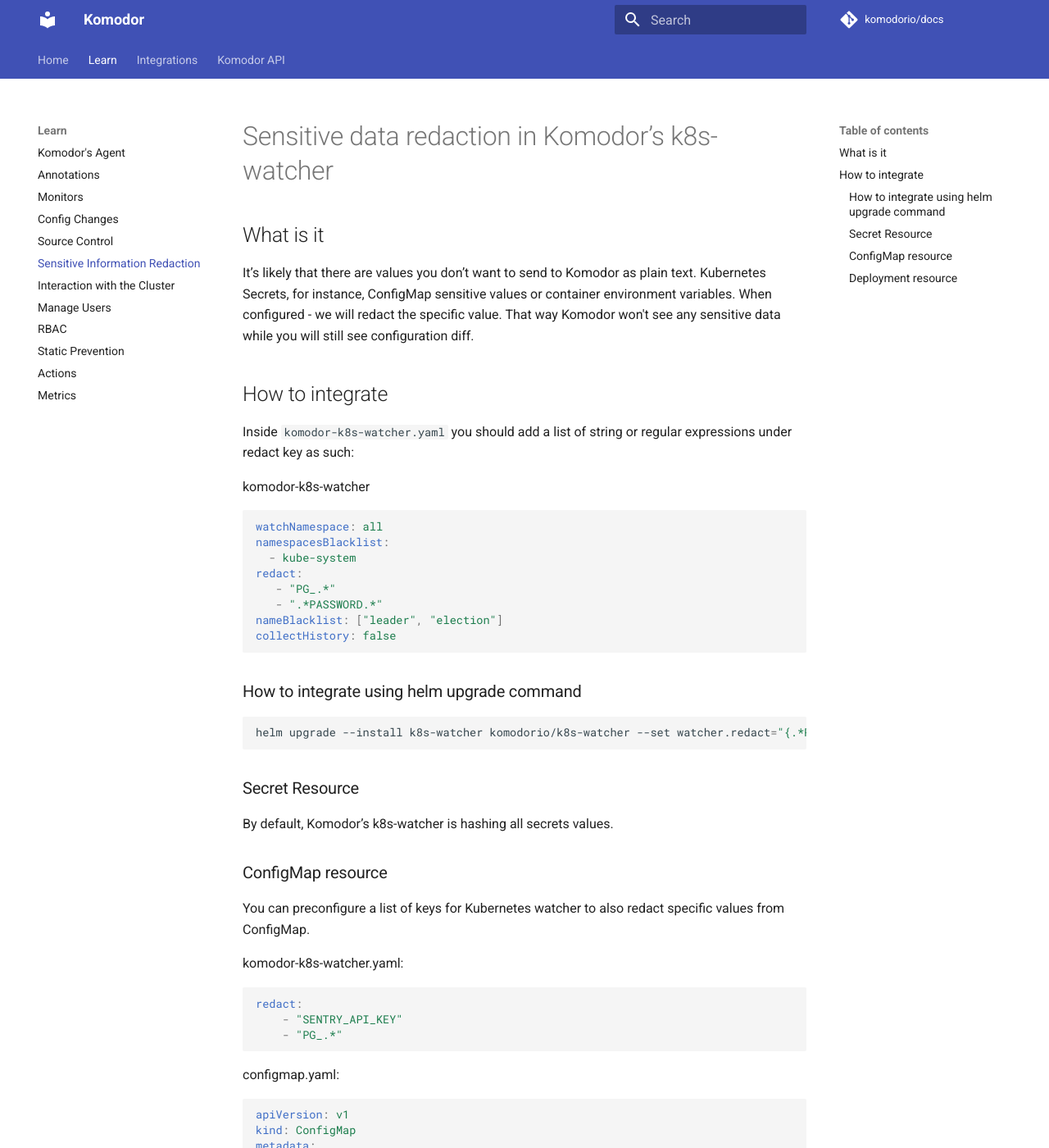
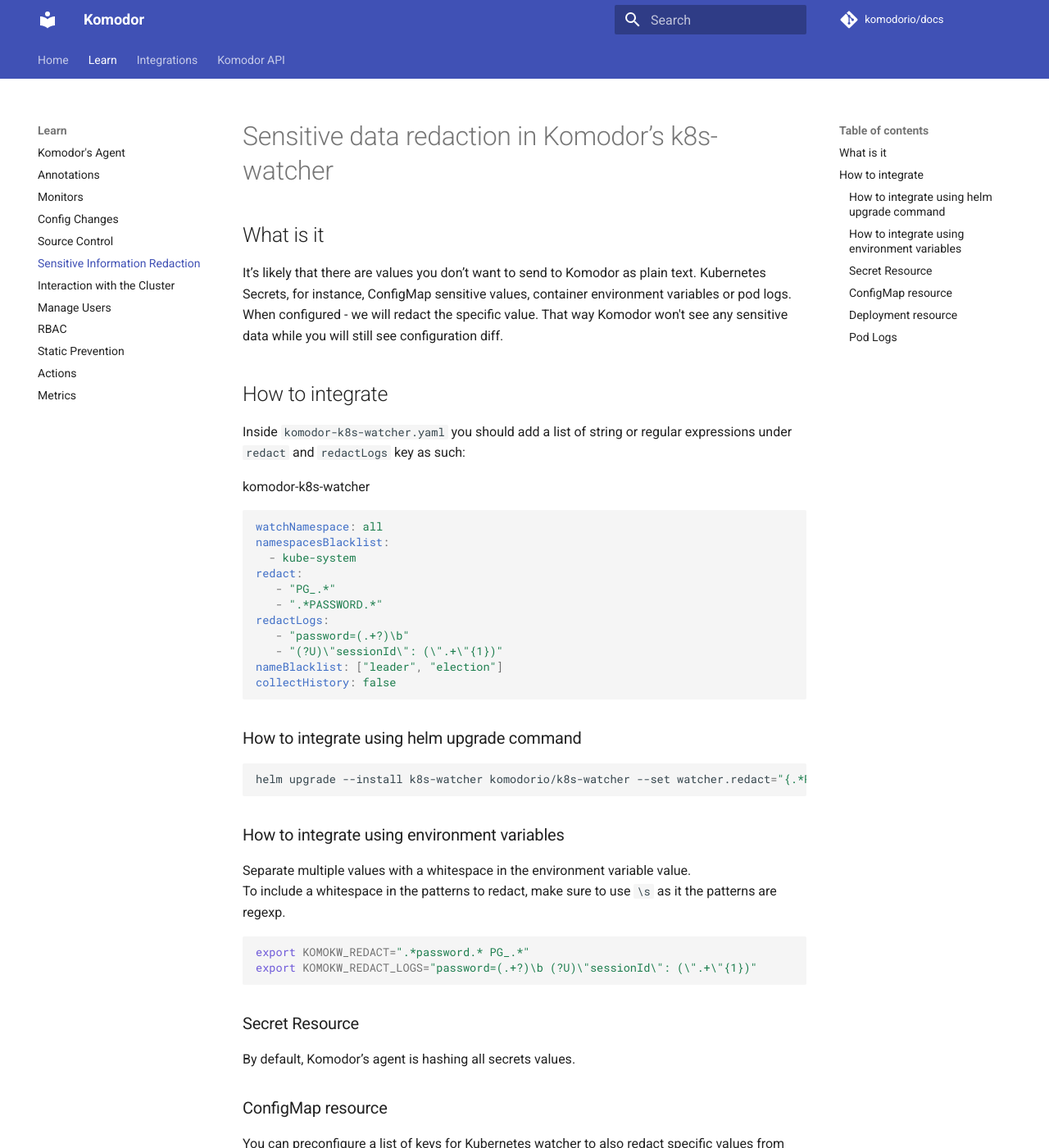
Before and after one commit to komodorio/docs, an MkDocs documentation site: the page built from docs/Learn/Sensitive-Information-Redaction.md, in a window 1280 px wide and 1400 px high. Shown: the whole window at 82% size. Built offline with MkDocs 1.6.1 and Material for MkDocs 9.7.7, drawn with Linux system fonts in a browser that asks for light colours; comment, search, counter and statistics services are not loaded; some of the changed text lies outside the part shown.

Commit message:
feat: add documentation for pod logs redaction

````diff
--- a/docs/Learn/Sensitive-Information-Redaction.md
+++ b/docs/Learn/Sensitive-Information-Redaction.md
@@ -2,12 +2,12 @@
 
 ## What is it
 
-It’s likely that there are values you don’t want to send to Komodor as plain text. Kubernetes Secrets, for instance, ConfigMap sensitive values or container environment variables.
+It’s likely that there are values you don’t want to send to Komodor as plain text. Kubernetes Secrets, for instance, ConfigMap sensitive values, container environment variables or pod logs.
 When configured - we will redact the specific value. That way Komodor won't see any sensitive data while you will still see configuration diff.
 
 ## How to integrate
 
-Inside `komodor-k8s-watcher.yaml` you should add a list of string or regular expressions under redact key as such:
+Inside `komodor-k8s-watcher.yaml` you should add a list of string or regular expressions under `redact` and `redactLogs` key as such:
 
 komodor-k8s-watcher
 ``` yaml
@@ -17,6 +17,9 @@
 redact:
    - "PG_.*"
    - ".*PASSWORD.*"
+redactLogs:
+   - "password=(.+?)\b"
+   - "(?U)\"sessionId\": (\".+\"{1})"
 nameBlacklist: ["leader", "election"]
 collectHistory: false
 ```
@@ -24,11 +27,21 @@
 ### How to integrate using helm upgrade command
 
 ``` bash
-helm upgrade --install k8s-watcher komodorio/k8s-watcher --set watcher.redact="{.*PASSWORD.*,.*password.*,.*KEY.*,.*key.*,.*SECRET.*,.*secret.*}" --set apiKey=<API-KEY> --set watcher.clusterName=<cluster-name> --set watcher.enableAgentTaskExecution=true --set watcher.allowReadingPodLogs=true
+helm upgrade --install k8s-watcher komodorio/k8s-watcher --set watcher.redact="{.*PASSWORD.*,.*password.*,.*KEY.*,.*key.*,.*SECRET.*,.*secret.*}" --set watcher.redactLogs="{password=(.+?)\b,(?U)\"sessionId\": (\".+\"{1})}" --set apiKey=<API-KEY> --set watcher.clusterName=<cluster-name> --set watcher.enableAgentTaskExecution=true --set watcher.allowReadingPodLogs=true
+```
+
+### How to integrate using environment variables
+
+Separate multiple values with a whitespace in the environment variable value.
+To include a whitespace in the patterns to redact, make sure to use `\s` as it the patterns are regexp.
+
+```bash
+export KOMOKW_REDACT=".*password.* PG_.*"
+export KOMOKW_REDACT_LOGS="password=(.+?)\b (?U)\"sessionId\": (\".+\"{1})"
 ```
 
 ### Secret Resource
-By default, Komodor’s k8s-watcher is hashing all secrets values.
+By default, Komodor’s agent is hashing all secrets values.
 
 ### ConfigMap resource
 You can preconfigure a list of keys for Kubernetes watcher to also redact specific values from ConfigMap.
@@ -56,7 +69,7 @@
 All the above “super_secret” will be sent has hashed value.
 
 ### Deployment resource
-Komodor’s k8s-watcher will hash `template.spec.template.[containeres|initContainers].env` list of variables inside Deployment objects for pre-configured list of keys or list of regular expressions.
+Komodor’s agent will hash `template.spec.template.[containeres|initContainers].env` list of variables inside Deployment objects for pre-configured list of keys or list of regular expressions.
 
 komodor-k8s-watcher.yaml:
 ``` yaml
@@ -94,3 +107,31 @@
 In the above deployment example we will not send the secret values for PG_USERNAME.
 
 SECRET will show up as is due to the fact it won’t match any string or regex in our configuration.
+
+
+### Pod Logs
+
+**Note: Pod Logs redaction is available starting from Komodor Agent version**
+
+Komodor's agent will redact any logs matching one of the patterns set in the `redactLogs` configuration.
+
+komodor-k8s-watcher.yaml:
+``` yaml
+redactLogs:
+   - "password=(.+?)\b"
+   - "(?U)\"sessionId\": (\".+\"{1})"
+```
+
+Environment variables:
+```bash
+export KOMOKW_REDACT_LOGS="password=(.+?)\b (?U)\"sessionId\": (\".+\"{1})"
+```
+
+Example logs:
+```json
+INPUT: example my password=supersecret and something else
+OUTPUT: example my <REDACTED> and something else
+
+INPUT: { "level": "INFO", "message": "User has added Item 12453 to Basket", "sessionId": "SESS456", "timestamp": 1634477804 }
+OUTPUT: { "level": "INFO", "message": "User has added Item 12453 to Basket", <REDACTED>, "timestamp": 1634477804 }
+```
````
